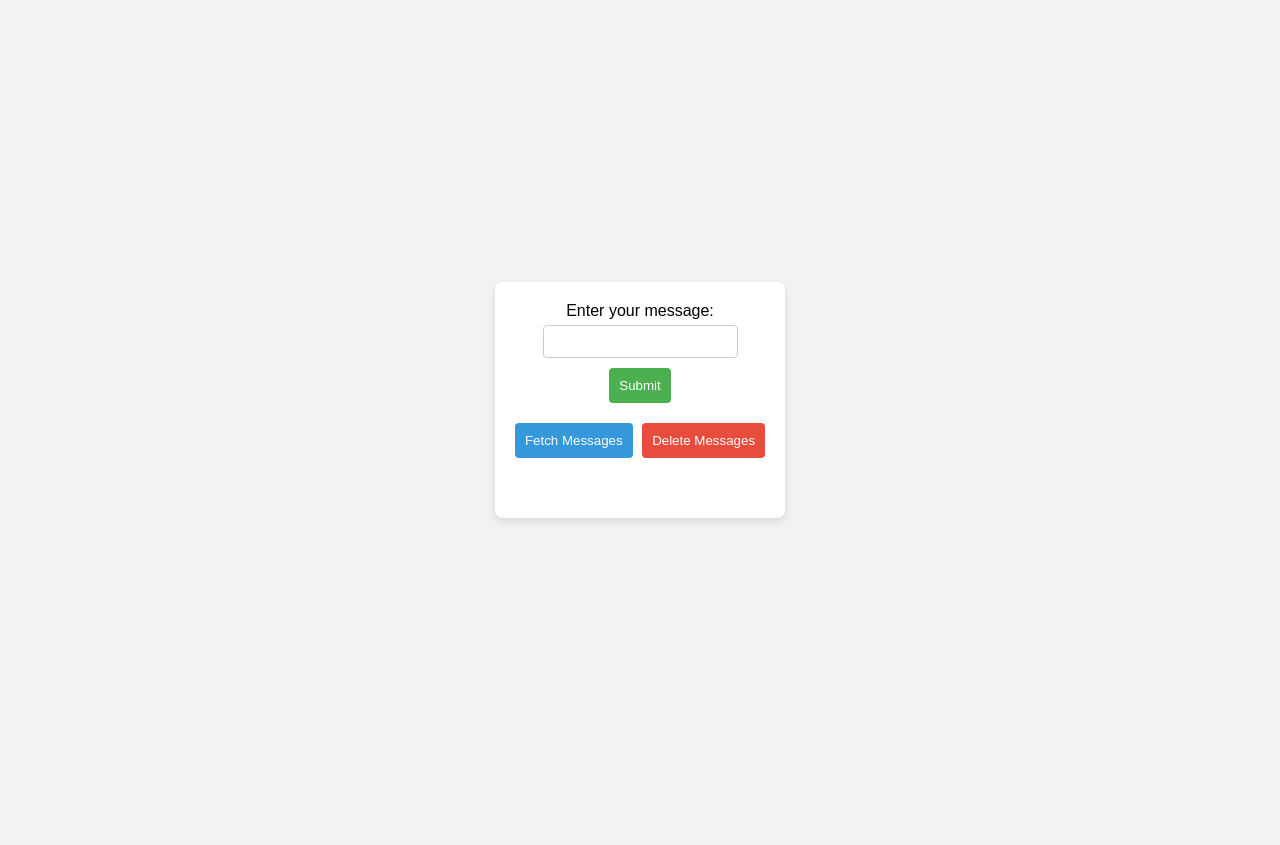
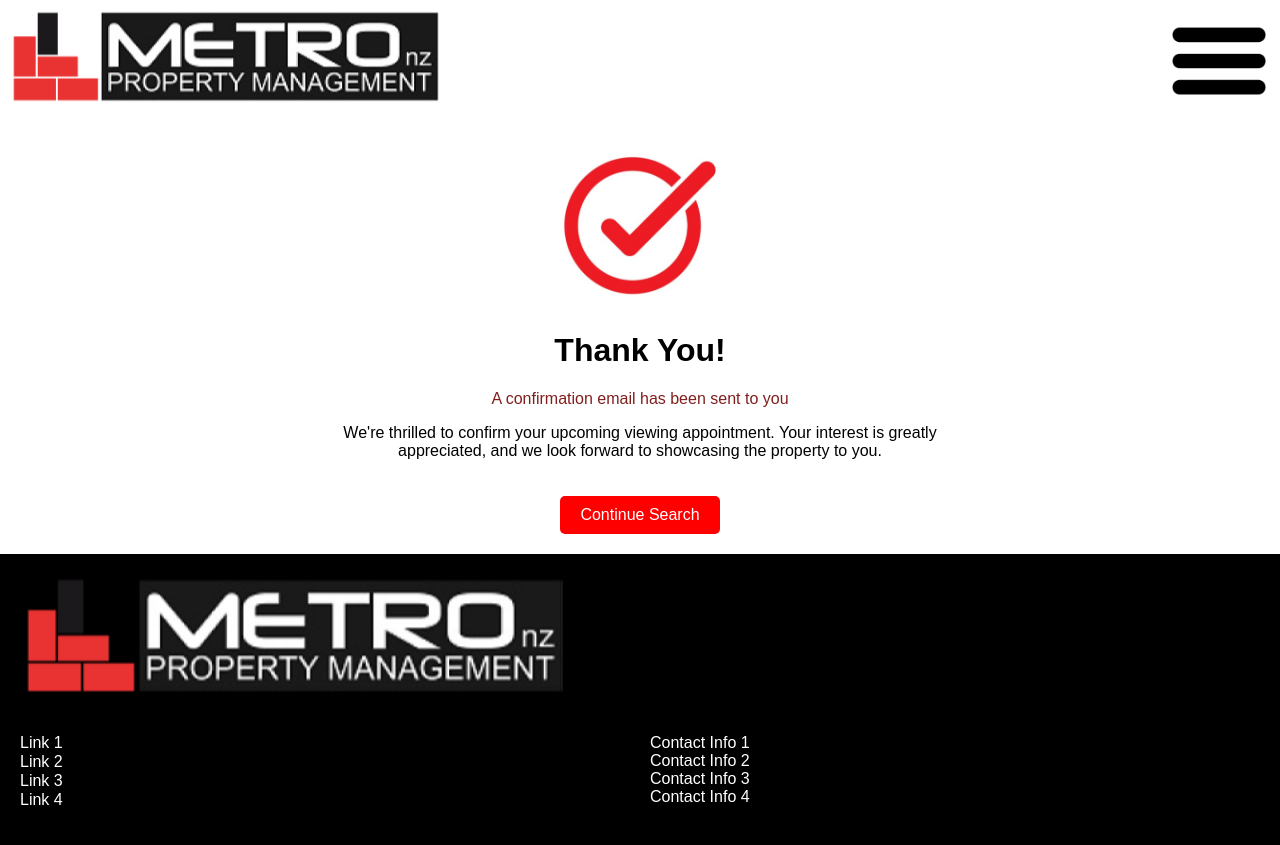
Before and after one commit to star-codex/mission5-backend, a website: page public/index.html in a window 1280 px wide. Before the commit the page ends 800 px from the top, so only its background shows below. Drawn offline with Linux system fonts and the light colour scheme.

Commit message:
frontend design half done for confirmation page

```diff
--- a/public/index.html
+++ b/public/index.html
@@ -1,107 +1,60 @@
 <!DOCTYPE html>
 <html lang="en">
 <head>
-		<meta charset="UTF-8" />
-		<meta name="viewport" content="width=device-width, initial-scale=1.0" />
-		<title>Mission 5 App</title>
-		<link rel="stylesheet" type="text/css" href="style.css" />
+    <meta charset="UTF-8">
+    <meta name="viewport" content="width=device-width, initial-scale=1.0">
+    <link rel="stylesheet" href="styles.css">
+    <title>Confirmation Page</title>
 </head>
 <body>
+
+    <header>
+        <div class="logo">
+            <img src="metrowhite.png" alt="Logo" class="logo-img">
+        </div>
+        <div class="menu">
+            <img src="menu-bar.png" alt="Burger Menu Icon" class="burger-menu">
+        </div>
+    </header>
+
+    <main>
         <div class="container">
-			<div class="form-container">
-				<form id="messageForm">
-					<label for="message">Enter your message:</label>
-					<input type="text" id="message" name="message" required />
-					<button type="submit" class="submit-button">Submit</button>
-				</form>
+			<img src="confirmation.png" alt="Confirmation tick" class="confirmation-img">
+			<h1>
+				Thank You!
+			</h1>
+			<p style="color:#801F1E;">
+				A confirmation email has been sent to you
+			</p>
+			<p>
+				We're thrilled to confirm your upcoming viewing appointment. Your interest is greatly appreciated, and we look forward to showcasing the property to you.
+			</p>
+            <button class="red-button">Continue Search</button>
         </div>
+    </main>
 
-			<div class="button-container">
-				<button id="fetchButton" class="fetch-button">Fetch Messages</button>
-				<button id="deleteButton" class="delete-button">Delete Messages</button>
+    <footer>
+		<div class="footer-container">
+			<img src="metroblack.png" alt="Logo" class="logo-img">
+			<br>
+			<div class="column">
+				<ul>
+					<li><a href="#">Link 1</a></li>
+					<li><a href="#">Link 2</a></li>
+					<li><a href="#">Link 3</a></li>
+					<li><a href="#">Link 4</a></li>
+				</ul>
 			</div>
-			<div id="messages"></div>
+			<div class="column">
+				<ul>
+					<li><p>Contact Info 1</p></li>
+					<li><p>Contact Info 2</p></li>
+					<li><p>Contact Info 3</p></li>
+					<li><p>Contact Info 4</p></li>
+				</ul>
 			</div>
+		</div>
+	</footer>
 
-		<script>
-			if (typeof document !== 'undefined') {
-				document.addEventListener('DOMContentLoaded', function () {
-					const messageForm = document.getElementById('messageForm');
-					const fetchButton = document.getElementById('fetchButton');
-					const deleteButton = document.getElementById('deleteButton');
-					const messagesContainer = document.getElementById('messages');
-
-					messageForm.addEventListener('submit', async function (event) {
-						event.preventDefault();
-
-						const messageInput = document.getElementById('message');
-						const message = messageInput.value;
-
-						try {
-							// Send a POST request to submit the message
-							await fetch('/submit', {
-								method: 'POST',
-								headers: {
-									'Content-Type': 'application/json',
-								},
-								body: JSON.stringify({ message }),
-							});
-
-							// Clear the input field
-							messageInput.value = '';
-
-							// Fetch and display all messages after submitting
-							fetchMessages();
-						} catch (error) {
-							console.error('Error submitting message:', error);
-						}
-					});
-
-					fetchButton.addEventListener('click', function () {
-						// Fetch and display all messages
-						fetchMessages();
-					});
-
-					async function fetchMessages() {
-						try {
-							// Send a GET request to fetch all messages
-							const response = await fetch('/fetch');
-							const messages = await response.json();
-
-							// Display the messages
-							displayMessages(messages);
-						} catch (error) {
-							console.error('Error fetching messages:', error);
-						}
-					}
-
-					deleteButton.addEventListener('click', async function () {
-						try {
-							// Send a DELETE request to delete all messages
-							await fetch('/delete', {
-								method: 'DELETE',
-							});
-
-							// After deletion, fetch and display all messages
-							fetchMessages();
-						} catch (error) {
-							console.error('Error deleting messages:', error);
-						}
-					});
-
-					function displayMessages(messages) {
-						// Clear the existing messages
-						messagesContainer.innerHTML = '';
-
-						// Display each message in a new paragraph
-						messages.forEach((message) => {
-							const messageParagraph = document.createElement('p');
-							messageParagraph.textContent = message.message;
-							messagesContainer.appendChild(messageParagraph);
-						});
-					}
-				});
-			}
-		</script>
 </body>
 </html>
--- a/public/style.css
+++ /dev/null
@@ -1,69 +0,0 @@
-body {
-    font-family: Arial, sans-serif;
-    margin: 0;
-        display: flex;
-        align-items: center;
-        justify-content: center;
-        min-height: 100vh;
-        background-color: #f2f2f2;
-    }
-
-    .container {
-        display: flex;
-        flex-direction: column;
-        align-items: center;
-        justify-content: center;
-        background-color: #fff;
-        box-shadow: 0 4px 8px rgba(0, 0, 0, 0.1);
-        border-radius: 8px;
-        padding: 20px;
-    }
-
-    .form-container,
-    .button-container {
-        margin-bottom: 20px;
-}
-
-form {
-    display: flex;
-        flex-direction: column;
-        align-items: center;
-    }
-
-    label {
-        margin-bottom: 5px;
-    }
-
-    input {
-        padding: 8px;
-        margin-bottom: 10px;
-        border: 1px solid #ccc;
-        border-radius: 4px;
-}
-
-button {
-    padding: 10px;
-        border: none;
-        cursor: pointer;
-        border-radius: 4px;
-    }
-
-    .submit-button {
-        background-color: #4caf50;
-        color: #fff;
-    }
-
-    .fetch-button {
-        background-color: #3498db;
-        color: #fff;
-        margin-right: 5px;
-    }
-
-    .delete-button {
-        background-color: #e74c3c;
-        color: #fff;
-}
-
-#messages {
-    margin-top: 20px;
-}
--- /dev/null
+++ b/public/styles.css
@@ -0,0 +1,89 @@
+body {
+	background-color: white;
+	color: black;
+	margin: 0;
+	font-family: Arial, sans-serif;
+	display: flex;
+	flex-direction: column;
+	min-height: 100vh;
+}
+
+header {
+	background-color: white;
+	color: white;
+	padding: 10px;
+	display: flex;
+	justify-content: space-between;
+}
+
+.logo-img {
+    width: 90%;
+}
+
+.burger-menu {
+    width: 20%;
+}
+
+.menu {
+    display: flex;
+    justify-content: flex-end;
+}
+
+.confirmation-img {
+    width: 30%;
+}
+
+main {
+	flex: 1;
+    flex-direction: column;
+	display: flex;
+	justify-content: center;
+	align-items: center;
+	padding: 20px;
+}
+
+.container {
+	max-width: 600px;
+    text-align: center;
+	margin: 0 auto;
+}
+
+.red-button {
+	background-color: red;
+	color: white;
+	padding: 10px 20px;
+	border: none;
+	border-radius: 5px;
+	font-size: 16px;
+	cursor: pointer;
+    margin-top: 20px;
+}
+
+footer {
+	background-color: black;
+	color: white;
+	padding: 20px;
+	margin-top: auto;
+}
+
+.footer-container {
+	display: grid;
+	grid-template-columns: 1fr 1fr;
+	gap: 20px;
+}
+
+.column ul {
+    list-style: none;
+    padding: 0;
+}
+
+.column a {
+	text-decoration: none;
+	color: white;
+	display: block;
+	margin-bottom: 1px;
+}
+
+.column p {
+	margin: 0;
+}
```
Also changed, not shown: src/app.mjs (+40 -38 lines), public/confirmation.png (added), public/menu-bar.png (added), public/metroblack.png (added), public/metrowhite.png (added). Lines whose indentation alone changed are shown as unchanged.
